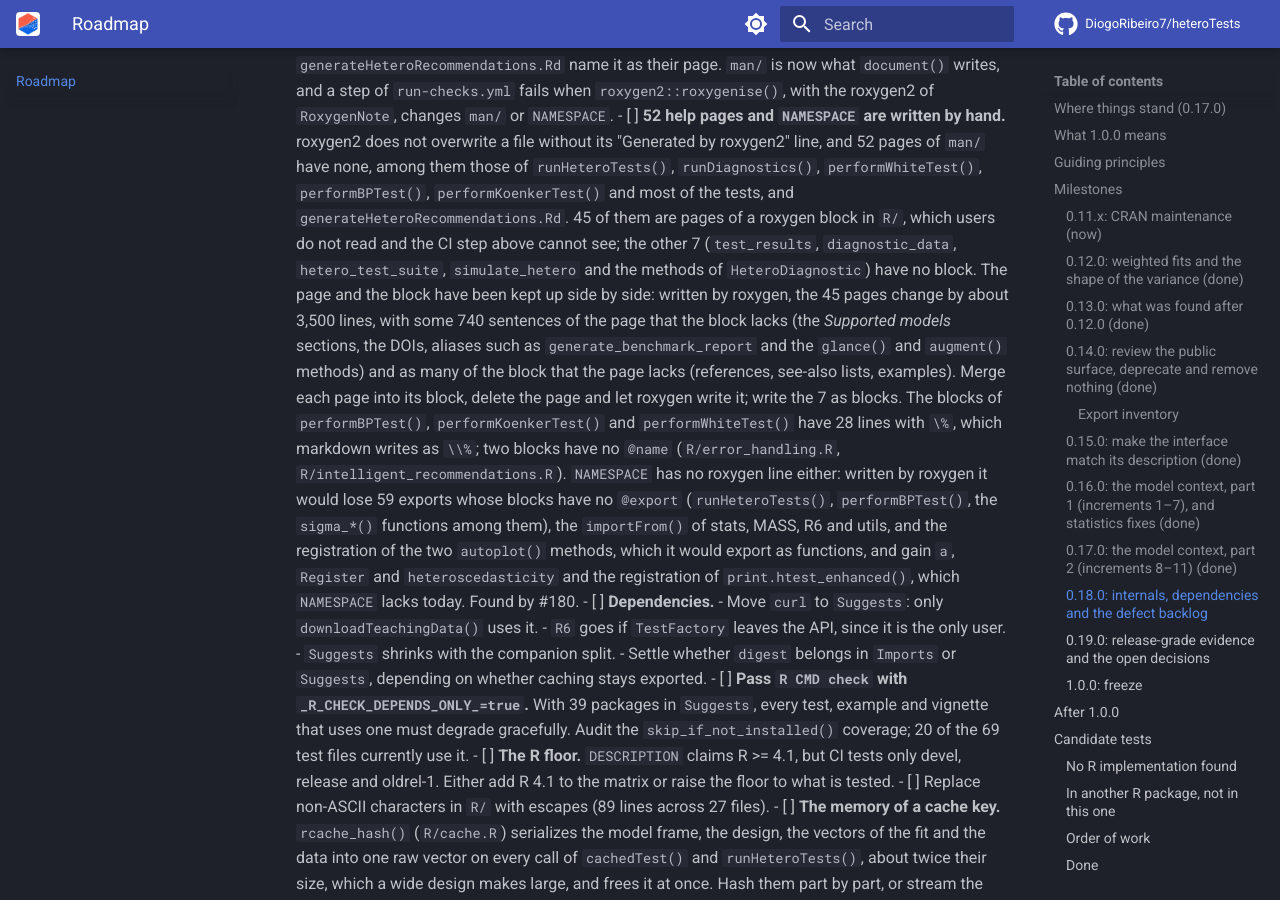
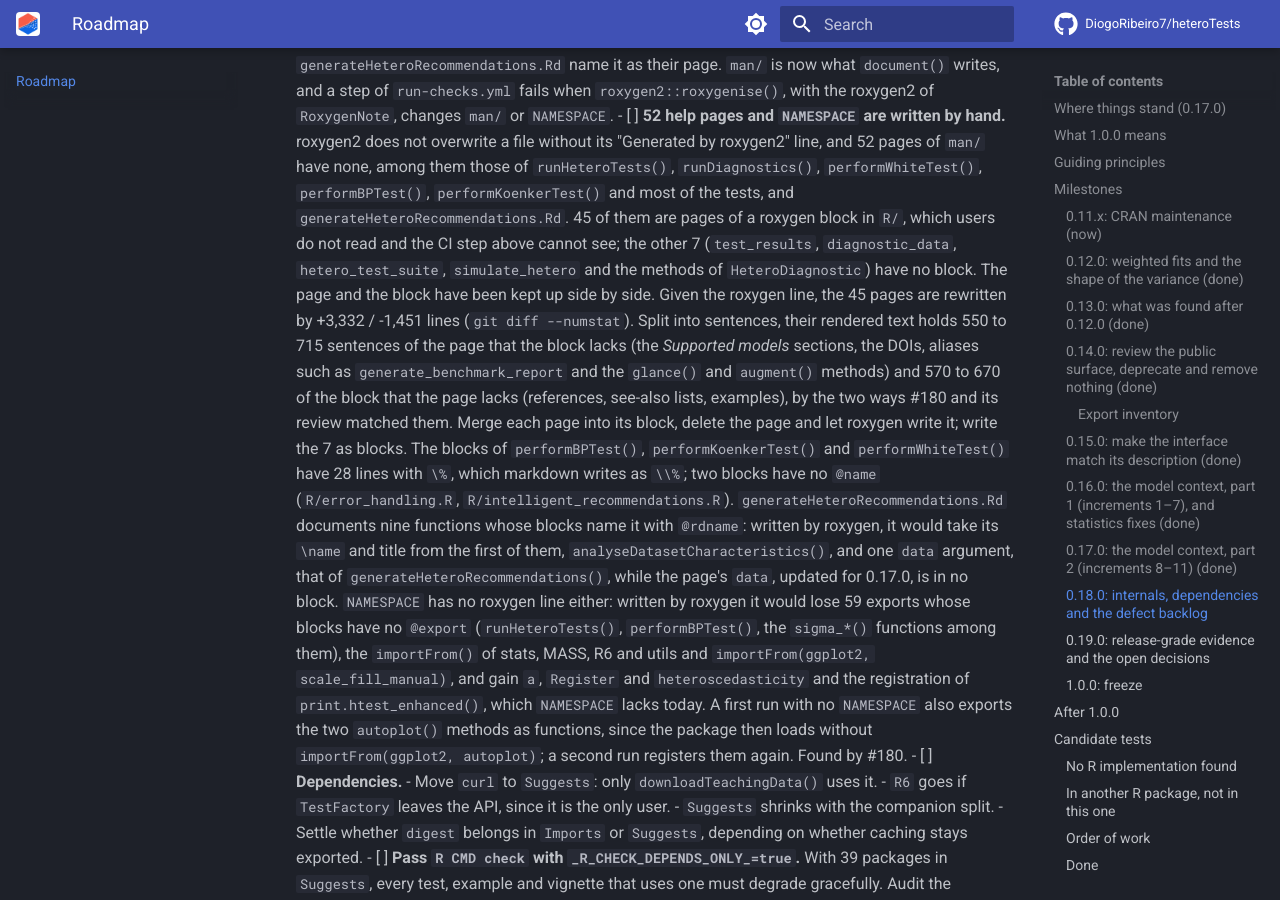
Before and after one commit to DiogoRibeiro7/heteroTests, an MkDocs documentation site: the page built from docs/roadmap.md, in a window 1280 px wide and 900 px high, scrolled down 47317 px. Built offline with MkDocs 1.6.1 and Material for MkDocs 9.7.7, drawn with Linux system fonts in a browser that asks for light colours; comment, search, counter and statistics services are not loaded.

Commit message:
Correct the roadmap item on the help pages and NAMESPACE written by hand
* roxygen2 does not lose the registration of the two autoplot() methods.
  Only a first run with no NAMESPACE exports them as functions, since
  the package then loads without importFrom(ggplot2, autoplot); a second
  run registers them again. The item says so.
* It gives what was counted: +3,332 / -1,451 lines of git diff
  --numstat for the 45 pages, and 550 to 715 and 570 to 670 sentences by
  the two ways the PR and its review matched them, where it said "about
  3,500 lines" and "some 740 sentences".
* It adds that NAMESPACE would also lose importFrom(ggplot2,
  scale_fill_manual).
* It adds that generateHeteroRecommendations.Rd, written by roxygen,
  would take its name and title from analyseDatasetCharacteristics(), and
  one `data` argument, while the page's `data` of 0.17.0 is in no block.

Found by the review of #180.

```diff
--- a/docs/roadmap.md
+++ b/docs/roadmap.md
@@ -2065,24 +2065,32 @@ announced in bold in `NEWS.md`.
     block in `R/`, which users do not read and the CI step above cannot see;
     the other 7 (`test_results`, `diagnostic_data`, `hetero_test_suite`,
     `simulate_hetero` and the methods of `HeteroDiagnostic`) have no block.
-    The page and the block have been kept up side by side: written by
-    roxygen, the 45 pages change by about 3,500 lines, with some 740
-    sentences of the page that the block lacks (the *Supported models*
-    sections, the DOIs, aliases such as `generate_benchmark_report` and the
-    `glance()` and `augment()` methods) and as many of the block that the page
-    lacks (references, see-also lists, examples). Merge each page into its
-    block, delete the page and let roxygen write it; write the 7 as blocks.
-    The blocks of `performBPTest()`, `performKoenkerTest()` and
-    `performWhiteTest()` have 28 lines with `\%`, which markdown writes as
-    `\\%`; two blocks have no `@name` (`R/error_handling.R`,
-    `R/intelligent_recommendations.R`). `NAMESPACE` has no roxygen line
-    either: written by roxygen it would lose 59 exports whose blocks have no
-    `@export` (`runHeteroTests()`, `performBPTest()`, the `sigma_*()`
-    functions among them), the `importFrom()` of stats, MASS, R6 and utils,
-    and the registration of the two `autoplot()` methods, which it would
-    export as functions, and gain `a`, `Register` and `heteroscedasticity`
-    and the registration of `print.htest_enhanced()`, which `NAMESPACE`
-    lacks today. Found by #180.
+    The page and the block have been kept up side by side. Given the roxygen
+    line, the 45 pages are rewritten by +3,332 / -1,451 lines
+    (`git diff --numstat`). Split into sentences, their rendered text holds
+    550 to 715 sentences of the page that the block lacks (the *Supported
+    models* sections, the DOIs, aliases such as `generate_benchmark_report`
+    and the `glance()` and `augment()` methods) and 570 to 670 of the block
+    that the page lacks (references, see-also lists, examples), by the two
+    ways #180 and its review matched them. Merge each page into its block,
+    delete the page and let roxygen write it; write the 7 as blocks. The blocks of
+    `performBPTest()`, `performKoenkerTest()` and `performWhiteTest()` have 28
+    lines with `\%`, which markdown writes as `\\%`; two blocks have no
+    `@name` (`R/error_handling.R`, `R/intelligent_recommendations.R`).
+    `generateHeteroRecommendations.Rd` documents nine functions whose blocks
+    name it with `@rdname`: written by roxygen, it would take its `\name` and
+    title from the first of them, `analyseDatasetCharacteristics()`, and one
+    `data` argument, that of `generateHeteroRecommendations()`, while the
+    page's `data`, updated for 0.17.0, is in no block. `NAMESPACE` has no
+    roxygen line either: written by roxygen it would lose 59 exports whose
+    blocks have no `@export` (`runHeteroTests()`, `performBPTest()`, the
+    `sigma_*()` functions among them), the `importFrom()` of stats, MASS, R6
+    and utils and `importFrom(ggplot2, scale_fill_manual)`, and gain `a`,
+    `Register` and `heteroscedasticity` and the registration of
+    `print.htest_enhanced()`, which `NAMESPACE` lacks today. A first run with
+    no `NAMESPACE` also exports the two `autoplot()` methods as functions,
+    since the package then loads without `importFrom(ggplot2, autoplot)`; a
+    second run registers them again. Found by #180.
 - [ ] **Dependencies.**
     - Move `curl` to `Suggests`: only `downloadTeachingData()` uses it.
     - `R6` goes if `TestFactory` leaves the API, since it is the only user.
```
Also changed, not shown: ROADMAP.md (+26 -18 lines).
